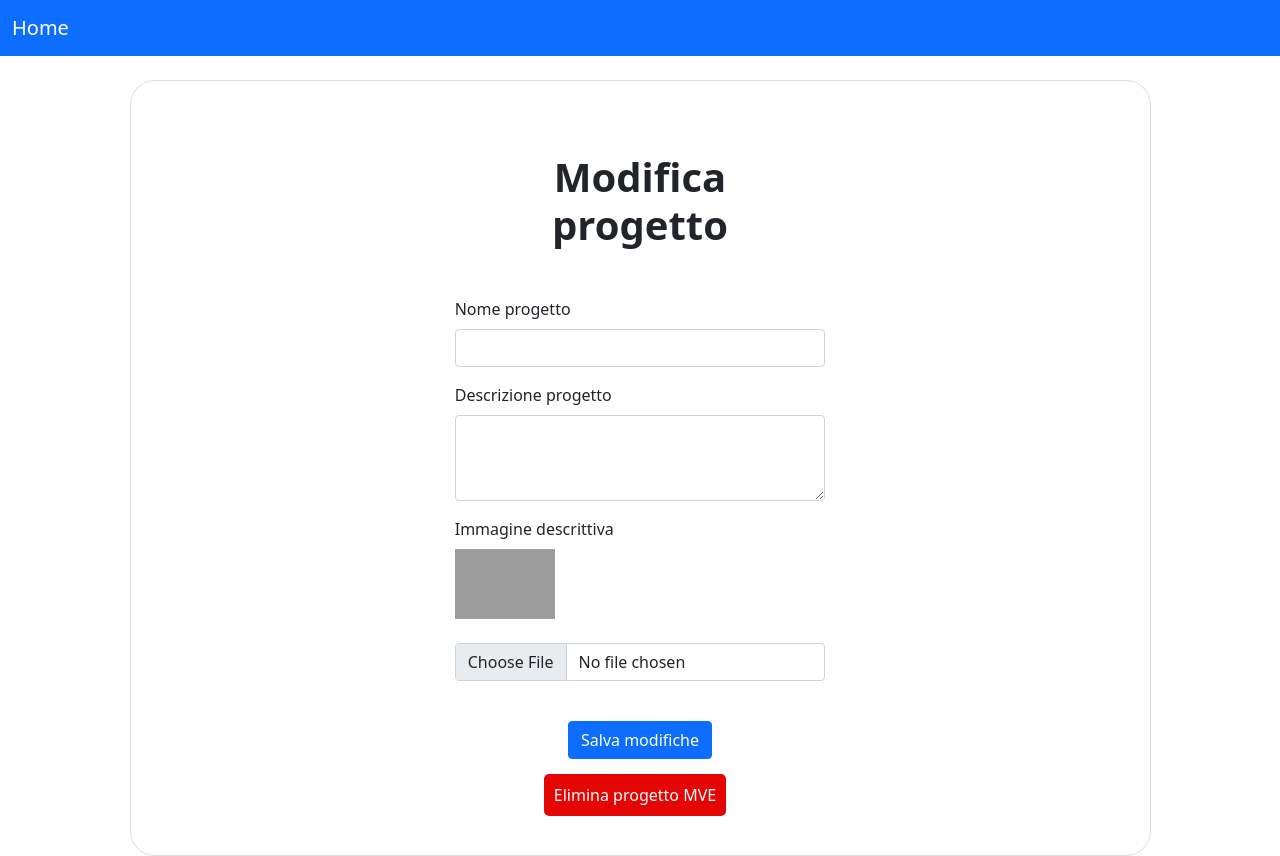
After one commit to erikadicesare/MVE-CVAT-FiftyOne, a Flask app: template app/templates/edit_projectMVE.html in a window 1280 px wide. The commit adds this page. Run offline with Flask 2, Linux system fonts and the light colour scheme; the template is opened without the code that fills it, so the values that code supplies are empty; grey boxes are pictures that could not be loaded.

Commit message:
Add crud operations for mve projects

```diff
--- a/app/static/css/main.css
+++ b/app/static/css/main.css
@@ -31,3 +31,21 @@
 button:focus {
     outline-color: black;
 }
+
+p {
+    margin-bottom: 0px;
+}
+
+.fcc-btn {
+    background-color: #e40505;
+    color: rgb(255, 255, 255);
+    margin-right: 10px;
+    padding: 10px 10px;
+    text-decoration: none;
+    border-radius: 5px;
+}
+
+.fcc-btn:hover {
+    background-color: #c22217;
+    color: rgb(255, 255, 255);
+}
--- /dev/null
+++ b/app/templates/edit_projectMVE.html
@@ -0,0 +1,68 @@
+{% extends 'template.html' %}
+
+{% block header %}
+  {% block title %}Nuovo progetto{% endblock %}
+{% endblock %}
+
+{% block content %}
+  <br/>
+  <div class="container h-100">
+    <div class="row d-flex justify-content-center align-items-center h-100">
+      <div class="col-lg-12 col-xl-11">
+        <div class="card text-black" style="border-radius: 25px;">
+          <div class="card-body p-md-5">
+            <div class="row justify-content-center">
+              <div class="col-md-10 col-lg-6 col-xl-5 order-2 order-lg-1">
+                <p class="text-center h1 fw-bold mb-5 mx-1 mx-md-4 mt-4">Modifica progetto</p>
+                <form action ="{{ url_for('edit_projectMVE_data') }}"method = "POST" enctype="multipart/form-data">
+                  <input type="hidden" class="form-control" id="id-project" name="id-project" value="{{ data[0] }}" required>
+                  <div class="mb-3">
+                    <label class="form-label">Nome progetto</label>
+                    <input type="text" class="form-control" id="name-project" name="name-project" value="{{ data[1] }}" required>
+                  </div>
+                  <div class="mb-3">
+                    <label class="form-label">Descrizione progetto</label>
+                    <textarea class="form-control" id="desc-project" name="desc-project" rows="3"required>{{ data[2] }}</textarea>
+                  </div>
+                  <div class="mb-3">
+                    <label class="form-label">Immagine descrittiva</label>
+                    <div>
+                      <img id="target"src="{{url_for('static',filename = data[3])}}"  width="100" height="70">
+                      <br/><br/>
+                      <input class="form-control" type="file" id="img-project" name="img-project">
+                      <img id="target"/>
+                    </div>
+
+                  </div>
+                  <div class="col text-center">
+                    <input type="submit" value="Salva modifiche" class="btn btn-primary"/><br/>
+                  </div>
+                  <br/>
+                  <div class="col text-center">
+                    <a href="{{ url_for('delete_projectMVE', projectMVE=data[0]) }}" class="fcc-btn" onclick="return confirm('Sei sicuro di voler eliminare questo progetto MVE? Verranno eliminati anche i progetti CVAT ad esso associati')">Elimina progetto MVE</a>
+                  </div>
+
+                </form>
+              </div>
+            </div>
+          </div>
+        </div>
+      </div>
+    </div>
+  </div>
+  <script>
+    function showImage(src,target) {
+      var fr=new FileReader();
+      // when image is loaded, set the src of the image where you want to display it
+      fr.onload = function(e) { target.src = this.result; };
+      src.addEventListener("change",function() {
+        // fill fr with image data
+        fr.readAsDataURL(src.files[0]);
+      });
+    }
+
+    var src = document.getElementById("img-project");
+    var target = document.getElementById("target");
+    showImage(src,target);
+  </script>
+{% endblock %}
```
Also changed, not shown: app/dbquery.py (+72 -5 lines), app/routes.py (+34 -18 lines), app/templates/index.html (+8 -4 lines), app/static/data/icons/edit-icon.png (added), app/static/data/project-icon/cat.png (added), app/static/data/project-icon/cerchi.png (added), app/static/data/project-icon/ics.png (added), app/static/data/projectCVAT/1.PNG (added).
